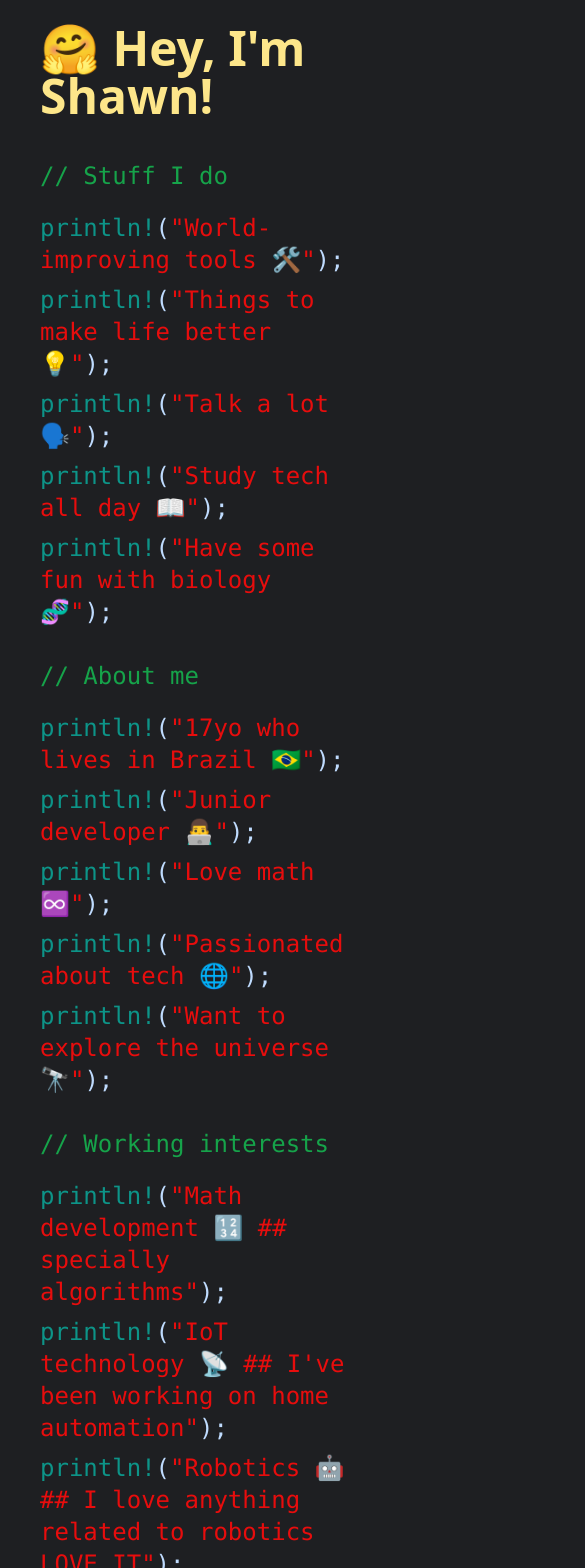
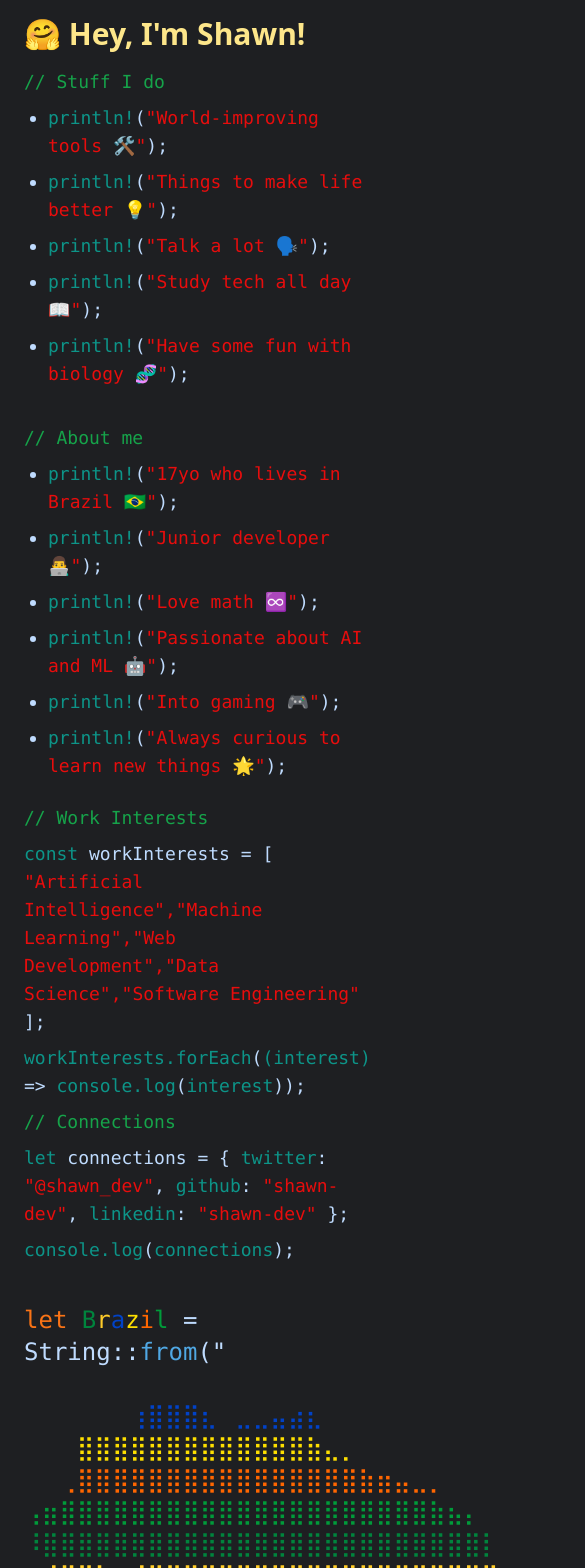
Before and after one commit to ShawnNectar/portfolio-v1, a Vue app: page / in a window 390 px wide. Shown: the top 1568 px of the page, 585 px wide, since content can reach past the window. Built offline with nearby package versions, Linux system fonts and the light colour scheme.

Commit message:
[Minor] 5 test mobile prodc

```diff
--- a/src/App.vue
+++ b/src/App.vue
@@ -8,14 +8,13 @@ import Brazil from "@/components/Brazil.vue";
 </script>
 
 <template>
-    <div class="px-10 pt-6">
-        <div class="px-0 md:px-10">
-            <h1 class="text-5xl font-semibold pb-5 text-amber-200">🤗 Hey, I'm Shawn!</h1>
+    <div class="px-6 py-4 md:px-10">
+        <h1 class="text-3xl font-semibold pb-2 md:text-5xl md:pb-5 text-amber-200">🤗 Hey, I'm Shawn!</h1>
         <div class="md:flex md:flex-wrap">
-                <div class="md:w-1/2">
+            <div class="md:w-1/2 mb-4">
                 <StuffIDo />
             </div>
-                <div class="md:w-1/2">
+            <div class="md:w-1/2 mb-4">
                 <AboutMe />
             </div>
         </div>
@@ -25,5 +24,4 @@ import Brazil from "@/components/Brazil.vue";
         <Connections />
         <Brazil />
     </div>
-    </div>
 </template>
--- a/src/components/AboutMe.vue
+++ b/src/components/AboutMe.vue
@@ -3,25 +3,32 @@
 </script>
 
 <template>
-    <div class="text-2xl text-blue-200 font-mono sm:text-lg md:text-2xl">
-        <h1 class="text-green-600 py-5">// About me </h1>
-        <h2 class="pb-2">
-            <span class="text-teal-600">println!</span>(<span style="color: #e70d0d;">"17yo who lives in Brazil 🇧🇷"</span>);
-        </h2>
-        <h2 class="pb-2">
-            <span class="text-teal-600">println!</span>(<span style="color: #e70d0d;">"Junior developer 👨‍💻"</span>);
-        </h2>
-        <h2 class="pb-2">
-            <span class="text-teal-600">println!</span>(<span style="color: #e70d0d;">"Love math ♾️"</span>);
-        </h2>
-        <h2 class="pb-2">
-            <span class="text-teal-600">println!</span>(<span style="color: #e70d0d;">"Passionated about tech 🌐"</span>);
-        </h2>
-        <h2 class="pb-3">
-            <span class="text-teal-600">println!</span>(<span style="color: #e70d0d;">"Want to explore the universe 🔭"</span>);
-        </h2>
+    <div class="text-lg md:text-2xl text-blue-200 font-mono">
+        <h1 class="text-green-600 py-2 md:py-5">// About me</h1>
+        <ul class="list-disc pl-6">
+            <li class="pb-2">
+                <span class="text-teal-600">println!</span>(<span style="color: #e70d0d;">"17yo who lives in Brazil 🇧🇷"</span>);
+            </li>
+            <li class="pb-2">
+                <span class="text-teal-600">println!</span>(<span style="color: #e70d0d;">"Junior developer 👨‍💻"</span>);
+            </li>
+            <li class="pb-2">
+                <span class="text-teal-600">println!</span>(<span style="color: #e70d0d;">"Love math ♾️"</span>);
+            </li>
+            <li class="pb-2">
+                <span class="text-teal-600">println!</span>(<span style="color: #e70d0d;">"Passionate about AI and ML 🤖"</span>);
+            </li>
+            <li class="pb-2">
+                <span class="text-teal-600">println!</span>(<span style="color: #e70d0d;">"Into gaming 🎮"</span>);
+            </li>
+            <li>
+                <span class="text-teal-600">println!</span>(<span style="color: #e70d0d;">"Always curious to learn new things 🌟"</span>);
+            </li>
+        </ul>
     </div>
 </template>
+
+
 
 <style scoped>
 
--- a/src/components/Connections.vue
+++ b/src/components/Connections.vue
@@ -1,22 +1,19 @@
 <template>
-    <div class="font-mono text-2xl text-blue-200 pt-10 pb-5 sm:text-lg md:text-2xl">
-        <h1 class="text-2xl text-green-600 font-mono pb-2">// Connections </h1>
-        <div>
-            <h1 class="pt-6 pb-2">
-                <span class="text-orange-500">let </span>github = String::<span style="color: #50a8e4;">from</span>(<span
-                style="color: #e70d0d;">"<a style="text-decoration: underline" href="https://github.com/ShawnNectar" target=”_blank”>github</a>"</span>);
-            </h1>
-            <h1 class="pt-6 pb-2">
-                <span class="text-orange-500">let </span>email = String::<span style="color: #50a8e4;">from</span>(<span style="color: #e70d0d; cursor: pointer;" @click="copyText('shawnnectar@protonmail.com', 'showCopiedEmail')" ref="emailRef">"shawnnectar@protonmail.com"</span>);
-                <span v-if="showCopiedEmail" class="text-green-500 ml-2">(Copied!)</span>
-            </h1>
-            <h1 class="pb-2">
-                <span class="text-orange-500">let </span>discord = String::<span style="color: #50a8e4;">from</span>(<span style="color: #e70d0d; cursor: pointer;" @click="copyText('ShawnNectar#8155', 'showCopiedDiscord')" ref="discordRef">"ShawnNectar#8155"</span>);
-                <span v-if="showCopiedDiscord" class="text-green-500 ml-2">(Copied!)</span>
-            </h1>
-        </div>
+    <div class="text-lg md:text-2xl text-blue-200 font-mono">
+        <h1 class="text-green-600 py-2 md:py-5">// Connections</h1>
+        <p class="pb-2">
+            <span class="text-teal-600">let</span> connections = {
+            <span class="text-teal-600">twitter</span>: <span style="color: #e70d0d;">"@shawn_dev"</span>,
+            <span class="text-teal-600">github</span>: <span style="color: #e70d0d;">"shawn-dev"</span>,
+            <span class="text-teal-600">linkedin</span>: <span style="color: #e70d0d;">"shawn-dev"</span>
+            };
+        </p>
+        <p>
+            <span class="text-teal-600">console.log</span>(<span class="text-teal-600">connections</span>);
+        </p>
     </div>
 </template>
+
 <script>
 export default {
     data() {
--- a/src/components/StuffIDo.vue
+++ b/src/components/StuffIDo.vue
@@ -3,25 +3,28 @@
 </script>
 
 <template>
-    <div class="text-2xl text-blue-200 font-mono sm:text-lg md:text-2xl">
-        <h1 class="text-green-600 py-5">// Stuff I do </h1>
-        <h2 class="pb-2">
-            <span class="text-teal-600">println!</span>(<span style="color: #e70d0d;">"World-improving tools 🛠️"</span>);
-        </h2>
-        <h2 class="pb-2">
-            <span class="text-teal-600">println!</span>(<span style="color: #e70d0d;">"Things to make life better 💡"</span>);
-        </h2>
-        <h2 class="pb-2">
-            <span class="text-teal-600">println!</span>(<span style="color: #e70d0d;">"Talk a lot 🗣️"</span>);
-        </h2>
-        <h2 class="pb-2">
-            <span class="text-teal-600">println!</span>(<span style="color: #e70d0d;">"Study tech all day 📖"</span>);
-        </h2>
-        <h2 class="pb-3">
-            <span class="text-teal-600">println!</span>(<span style="color: #e70d0d;">"Have some fun with biology 🧬"</span>);
-        </h2>
+    <div class="text-lg md:text-2xl text-blue-200 font-mono">
+        <h1 class="text-green-600 py-2 md:py-5">// Stuff I do</h1>
+        <ul class="list-disc pl-6">
+            <li class="pb-2">
+                <span class="text-teal-600">println!</span>(<span style="color: #e70d0d;">"World-improving tools 🛠️"</span>);
+            </li>
+            <li class="pb-2">
+                <span class="text-teal-600">println!</span>(<span style="color: #e70d0d;">"Things to make life better 💡"</span>);
+            </li>
+            <li class="pb-2">
+                <span class="text-teal-600">println!</span>(<span style="color: #e70d0d;">"Talk a lot 🗣️"</span>);
+            </li>
+            <li class="pb-2">
+                <span class="text-teal-600">println!</span>(<span style="color: #e70d0d;">"Study tech all day 📖"</span>);
+            </li>
+            <li class="pb-3">
+                <span class="text-teal-600">println!</span>(<span style="color: #e70d0d;">"Have some fun with biology 🧬"</span>);
+            </li>
+        </ul>
     </div>
 </template>
+
 
 <style scoped>
 
--- a/src/components/WorkInterests.vue
+++ b/src/components/WorkInterests.vue
@@ -3,25 +3,23 @@
 </script>
 
 <template>
-    <div class="text-2xl text-blue-200 font-mono sm:text-lg md:text-2xl">
-        <h1 class="text-green-600 py-5">// Working interests </h1>
-        <h2 class="pb-2">
-            <span class="text-teal-600">println!</span>(<span style="color: #e70d0d;">"Math development 🔢 ## specially algorithms"</span>);
-        </h2>
-        <h2 class="pb-2">
-            <span class="text-teal-600">println!</span>(<span style="color: #e70d0d;">"IoT technology 📡 ## I've been working on home automation"</span>);
-        </h2>
-        <h2 class="pb-2">
-            <span class="text-teal-600">println!</span>(<span style="color: #e70d0d;">"Robotics 🤖 ## I love anything related to robotics LOVE IT"</span>);
-        </h2>
-        <h2 class="pb-2">
-            <span class="text-teal-600">println!</span>(<span style="color: #e70d0d;">"Machine Learning 🧠 ## no further explanation, it's gold"</span>);
-        </h2>
-        <h2 class="pb-2">
-            <span class="text-teal-600">println!</span>(<span style="color: #e70d0d;">"Real-life applied stuff 🌐 ## why would we build useless stuff?"</span>);
-        </h2>
+    <div class="text-lg md:text-2xl text-blue-200 font-mono">
+        <h1 class="text-green-600 py-2 md:py-5">// Work Interests</h1>
+        <p class="pb-2">
+            <span class="text-teal-600">const</span> workInterests = [
+            <span style="color: #e70d0d;">"Artificial Intelligence",</span>
+            <span style="color: #e70d0d;">"Machine Learning",</span>
+            <span style="color: #e70d0d;">"Web Development",</span>
+            <span style="color: #e70d0d;">"Data Science",</span>
+            <span style="color: #e70d0d;">"Software Engineering"</span>
+            ];
+        </p>
+        <p>
+            <span class="text-teal-600">workInterests.forEach</span>(<span class="text-teal-600">(interest)</span> => <span class="text-teal-600">console.log</span>(<span class="text-teal-600">interest</span>));
+        </p>
     </div>
 </template>
+
 
 <style scoped>
 
```
Lines whose indentation alone changed are shown as unchanged.
